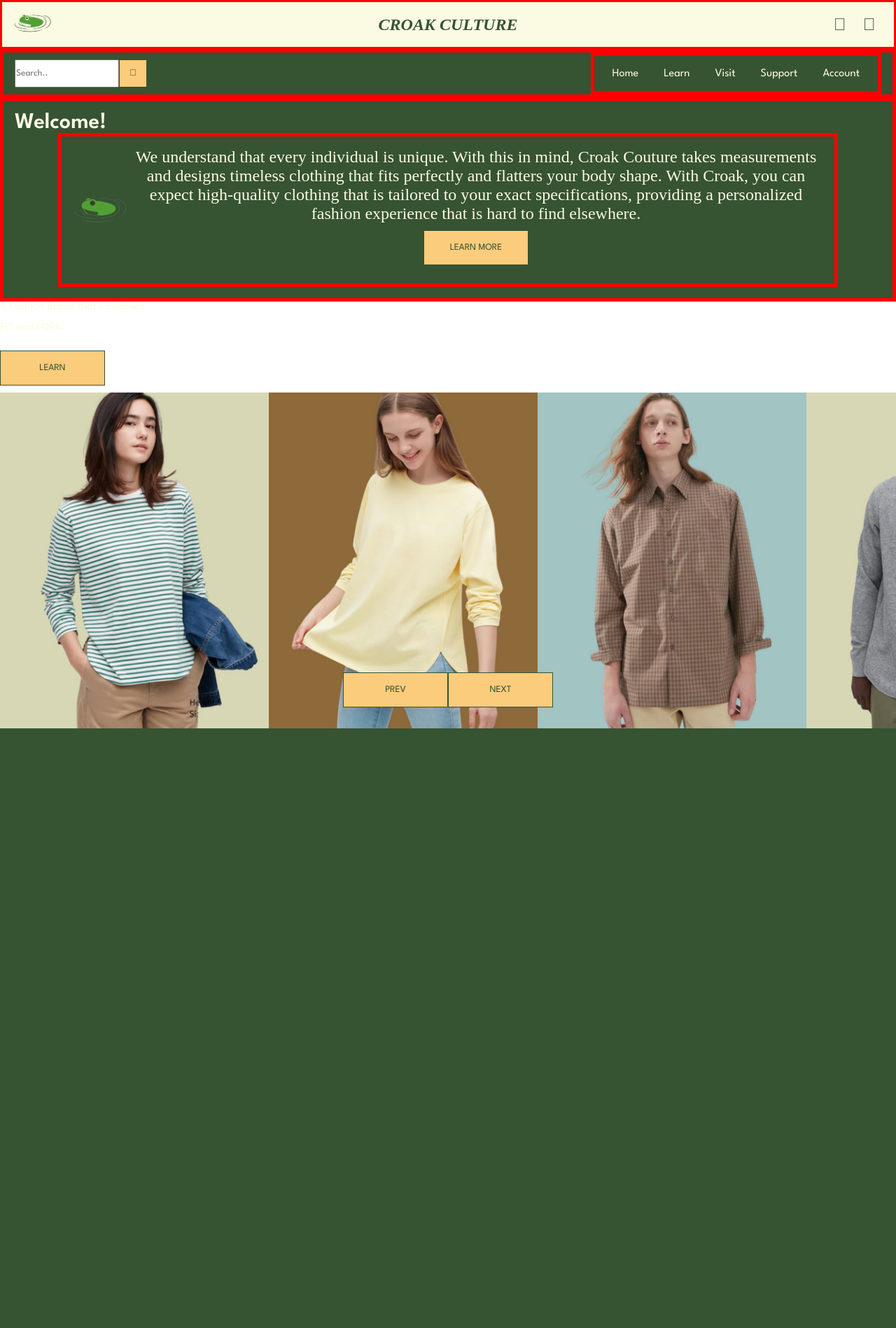
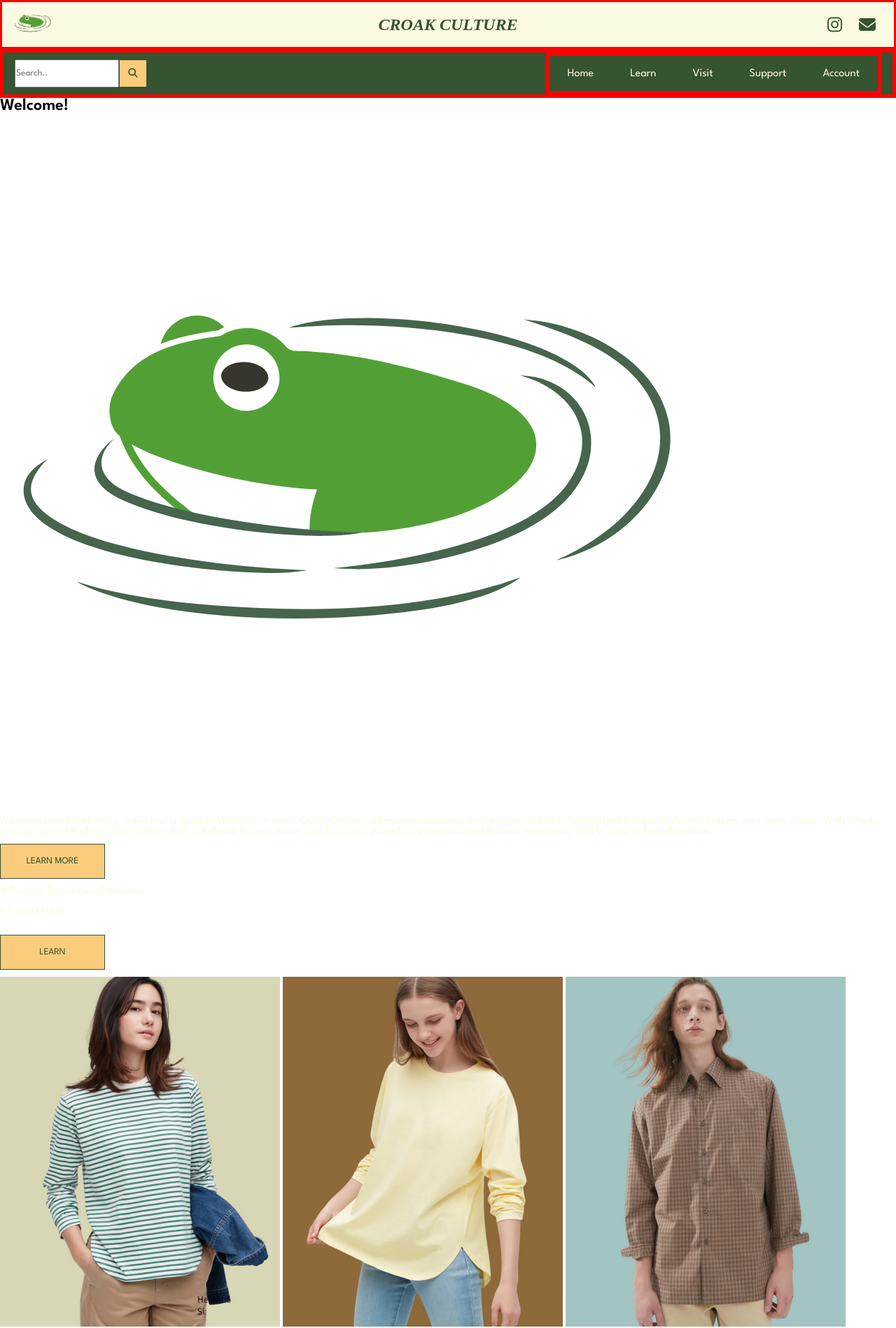
Before and after one commit to xthaj/pbw-project, a PHP site: page / in a window 1280 px wide. Shown: the top 1898 px of the page at 70% size. Before the commit the page ends 1041 px from the top, so only its background shows below. Run offline with PHP 8.4, Linux system fonts and the light colour scheme; some libraries are stand-ins or nearby versions; some web fonts are replaced.

Commit message:
just recovered from crazy

```diff
--- a/style.css
+++ b/style.css
@@ -1,7 +1,8 @@
 /* @import url('https://fonts.googleapis.com/css2?family=Gentium+Book+Plus&family=League+Spartan:wght@400;600&display=swap'); */
 @import url('https://fonts.googleapis.com/css2?family=Gentium+Book+Plus:ital,wght@0,400;1,700&family=League+Spartan:wght@400;600&display=swap');
 
-*, *::before, *::after {
+/* #region Universal Code */
+* {
     margin: 0;
     padding: 0;
     box-sizing: border-box;
@@ -33,7 +34,12 @@ button:hover {
   background: #6BC7A1 ;
 }
 
-/* header styling  */
+i {
+  font-size: 1em;
+}
+/* #endregion  */
+
+/* #region Header Styling  */
 header {
   display: grid;
   /* grid-auto-flow: column; */
@@ -87,7 +93,7 @@ header .fa-brands, header .fa-solid {
 
 /* done header styling */
 
-/* navbar styling */
+/* #region Navbar Styling */
 nav {
   padding: 0 1em;
   background-color: var(--green-color);
@@ -154,7 +160,7 @@ nav .nav-menu {
   display: flex;
   justify-content: flex-end;
   align-items: center;
-  gap: 1em;
+  gap: 2em;
 }
 
 nav .nav-item button {
@@ -213,7 +219,7 @@ nav .dropdown{
 
 nav .dropdown-menu{
   position: absolute;
-  left: 0;
+  left: -20px;
   top: calc(100% + .25rem);
   background-color: var(--cream-color);
   padding: .75rem;
@@ -307,112 +313,7 @@ nav ul li {
   padding: 0 10px;
 }
 
-.nav__links {
-  text-align: center;
-}
-
-.nav__links a {
-  text-decoration: none;
-  font-size: 1.2em;
-  color: var(--cream-color);
-}
-
-.search-form input {
-  padding: 5px 5px;
-  margin-right: 5px;
-  max-width: 10em;
-  border: 1px solid var(--cream-color);
-  background-color: var(--green-color);
-}
-
-.search-form {
-  /* width: 2em; */
-  text-align: left;
-  display: flex;
-}
-
-.search-form button {
-  width: auto;
-  height: auto;
-  color: var(--cream-color);
-  background-color: var(--green-color);
-  border: none;
-}
-
-.search-form button:hover i {
-  transform: scale(1.2);
-}
-
-
-
-/* navbar styling end */
-
-/* carousel styling */
-
-/* carousel styling */
-
-/* hero styling */
-
-
-
-
-/* hero styling end */
-
-
-.media-scroller {
-    position: relative;
-    width: 100%;
-    /* max-width: 800px; */
-    margin: 0 auto;
-
-    overflow-x: hidden;
-    /* overscroll-behavior-inline: contain; */
-  }
-
-  .media-scroller > .media {
-    display: grid;
-    grid-auto-flow: column;
-    grid-auto-columns: 30%;
-    animation: slide 0.5s ease-in-out;
-  }
-
-
-.media-scroller > .media img {
-    height: auto;
-    max-width: 100%;
-    object-fit: cover;
-  }
-
-
-.scroller-buttons {
-    position: absolute;
-    bottom: 20px;
-    left: 0;
-    right: 0;
-    display: flex;
-    justify-content: center;
-  }
-
-.scroller-button {
-    background: none;
-    border: 2px solid #000;
-    color: #000;
-    padding: 10px 20px;
-    margin: 0 10px;
-    cursor: pointer;
-    transition: all 0.3s ease-in-out;
-  }
-
-.scroller-button:hover {
-    background: #000;
-    color: #fff;
-  }
-
-/*
-LOGIN PAGE
-LOGIN PAGE
-LOGIN PAGE
-*/
+/* #region login page */
 
  #login-page { /*body */
   align-items: center;
@@ -603,44 +504,27 @@ LOGIN PAGE
   }
 }
 
-/*
-INTRO SECTION
-INTRO SECTION
-INTRO SECTION
-*/
+/* #endregion  */
 
-.intro {
-  background-color: var(--green-color);
-  padding: 1em 1em;
-  border: 5px solid red;
+/* #region learn page */
+  #learn #post-container {
+    padding: 1em 0;
+  }
 
-}
+  #learn .post-image {
+    max-width: 200px;
+    height: auto;
+    object-fit: cover;
+    margin-right: 1em;
+  }
 
-.intro .intro__container {
-  display: grid;
-  text-align: center;
-  /* vertical align */
-  align-items: center;
-  padding: 1em 1em;
-  margin: 0 5%;
-  grid-template-columns: 1fr auto;
-  border: 5px solid red;
-}
+  #learn .post-details {
+    display: flex;
+      justify-content: center;
+    }
 
-h1 {
-  font-size: 2em;
-}
+/* #endregion  */
 
-.intro h1 {
-  color: var(--cream-color);
-}
+/* #region Visit */
 
-.intro img {
-  width: 5em;
-}
-
-.intro p {
-  /* align-self: center; */
-  font-family: var(--secondary-font);
-  font-size: 1.5em;
-}
+/* #endregion */
```
Also changed, not shown: gallery.html (added, +97 -0 lines).
